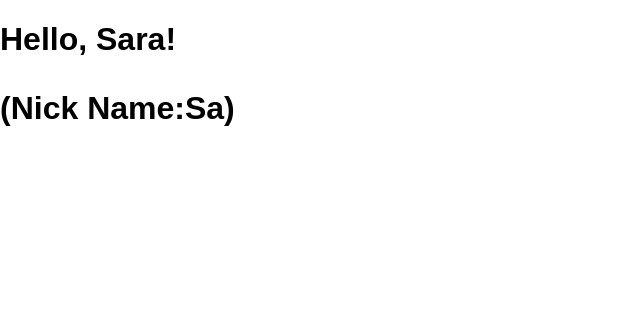
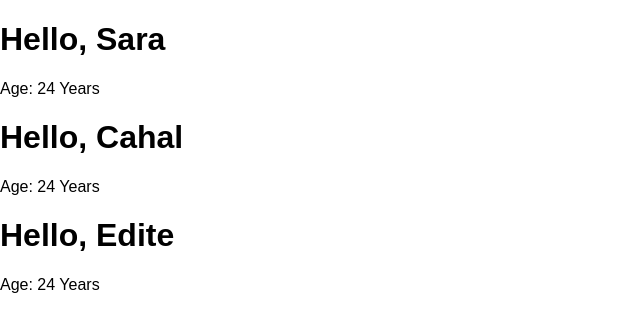
Before and after one commit to paingsoethaw/sample_react_app, a React (Create React App) app: page / in a window 1280 px wide. Shown: the top 332 px of the page, without its empty margins (0-640 px from the left). Built offline with nearby package versions, Linux system fonts and the light colour scheme; the HTML template or start-up script is replaced by a standard one.

Commit message:
testing functions

```diff
--- /dev/null
+++ b/src/CompoNProps/ComposingCompo.js
@@ -0,0 +1,34 @@
+import React, { Component } from 'react';
+
+function addYear(age) {
+    return age + " Years"
+}
+
+function Welcome(props) {
+    return (
+        <div>
+            <h1>Hello, {props.name}</h1>
+            <p>Age: {addYear(props.age)} </p>
+        </div>
+    );
+}
+
+function App() {
+    return (
+        <div>
+            <Welcome name="Sara" age="24" />
+            <Welcome name="Cahal" age="24" />
+            <Welcome name="Edite" age="24" />
+        </div>
+    );
+}
+
+class ComposingCompo extends Component {
+    render() {
+        return (
+            App()
+        );
+    }
+}
+
+export default ComposingCompo;
--- a/src/index.js
+++ b/src/index.js
@@ -2,9 +2,11 @@ import React from 'react';
 import ReactDOM from 'react-dom';
 import './index.css';
 // import App from './App';
-import CompoNProps from './CompoNProps/CompoNProps';
+// import CompoNProps from './CompoNProps/CompoNProps';
+import ComposingCompo from './CompoNProps/ComposingCompo';
+
 import registerServiceWorker from './registerServiceWorker';
 
 registerServiceWorker();
 
-ReactDOM.render(<CompoNProps />, document.getElementById('root'));
+ReactDOM.render(<ComposingCompo />, document.getElementById('root'));
```
